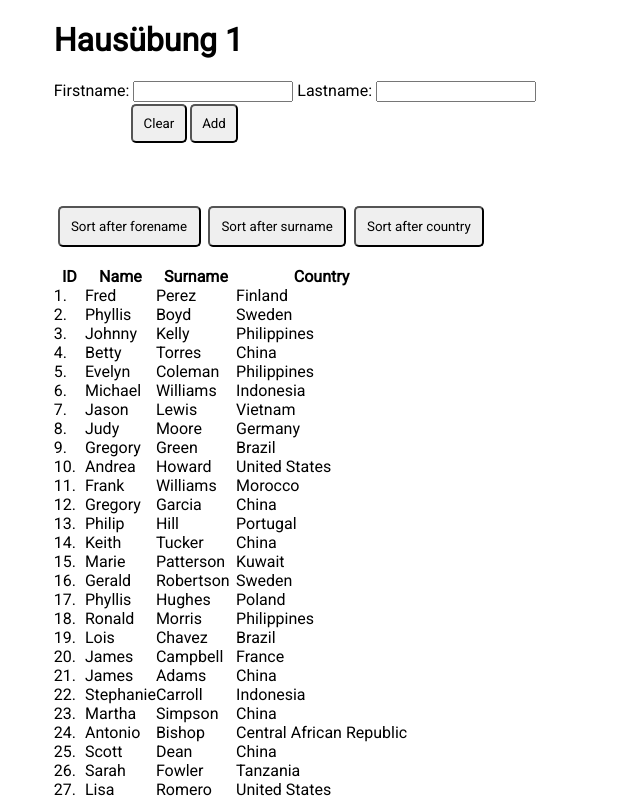
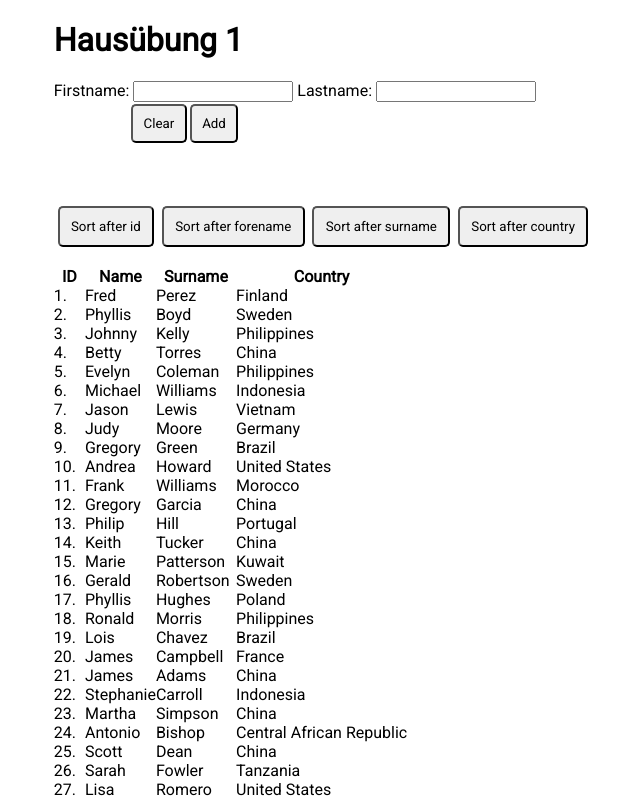
Before and after one commit to Daniel-Pfeffer/angularPerson, an Angular app: page / in a window 1280 px wide. Shown: the top 800 px of the page, without its empty margins (226-866 px from the left). Built offline with nearby package versions, Linux system fonts and the light colour scheme.

Commit message:
add new button to sort after id

```diff
--- a/src/app/app.component.html
+++ b/src/app/app.component.html
@@ -20,6 +20,7 @@
     <br>
     <br>
     <br>
+    <button class="sorter" (click)="sort('id')">Sort after id</button>
     <button class="sorter" (click)="sort('firstname')">Sort after forename</button>
     <button class="sorter" (click)="sort('lastname')">Sort after surname</button>
     <button class="sorter" (click)="sort('country')">Sort after country</button>
```
